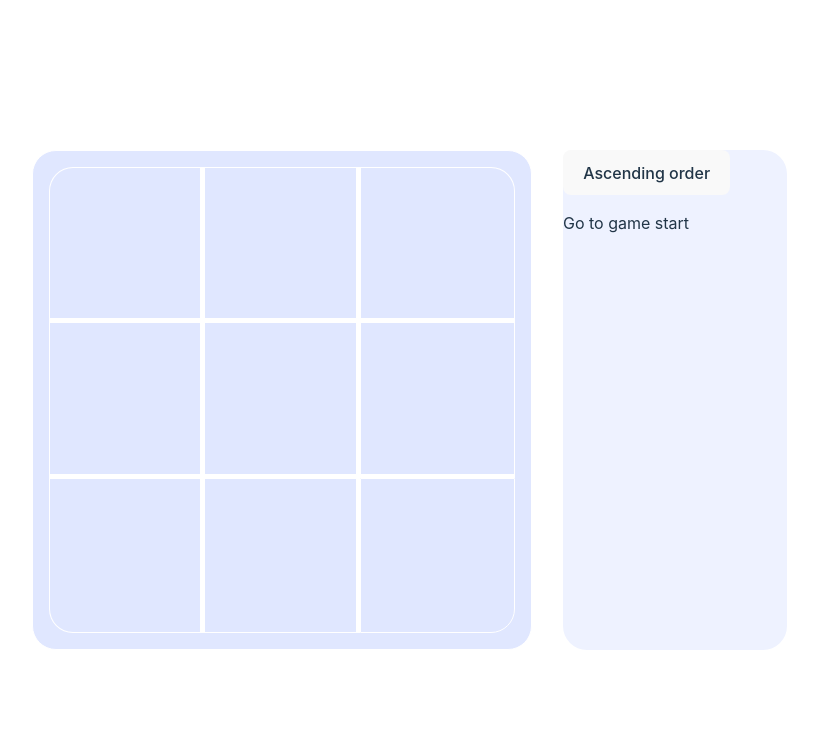
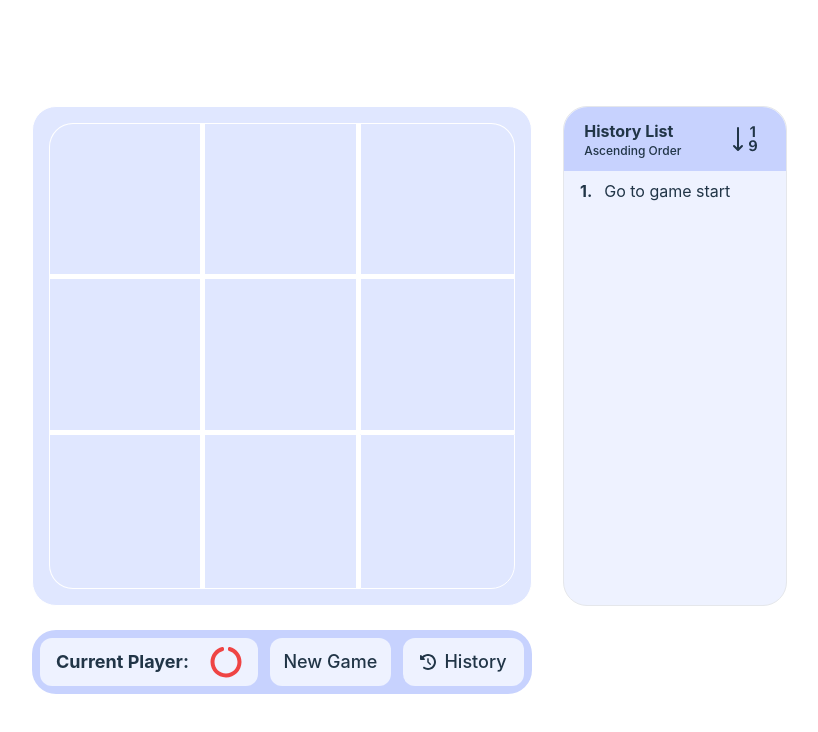
Before and after one commit to nmthong226/my-tic-tac-toe, a React (Vite) app: page / in a window 1280 px wide. Shown: the top 732 px of the page, without its empty margins (358-1176 px from the left). Built offline with nearby package versions, Linux system fonts and the light colour scheme.

Commit message:
build: finish the core functionality

```diff
--- a/src/App.jsx
+++ b/src/App.jsx
@@ -1,25 +1,36 @@
 import { useState } from 'react';
 import { FaCircleNotch } from "react-icons/fa";
 import { FaXmark } from "react-icons/fa6";
+import { BsSortNumericDown, BsSortNumericUp } from "react-icons/bs";
+import { FaClockRotateLeft } from "react-icons/fa6";
 import './App.css';
 
 const cx = (...classes) => classes.filter(Boolean).join(' ');
 
-function Square({ value, onSquareClick, className }) {
+function Square({ value, onSquareClick, className, isWinningSquare, xIsNext, winner }) {
   return (
     <button className={cx("flex items-center justify-center square", className)} onClick={onSquareClick}>
-      <div className="w-[90%] h-[90%] flex items-center justify-center hover:bg-white rounded-3xl hover:scale-110 transform transition-transform ease-out duration-200">
-        {value === 'X' ?
-          <FaCircleNotch className="text-red-500 w-20 h-20" /> :
-          value === 'O' ?
-            <FaXmark className="text-blue-500 w-28 h-28" /> : null
+      <div className={`w-[90%] h-[90%] flex items-center justify-center
+        ${isWinningSquare ? "bg-white shadow-lg scale-110 transform transition-transform ease-out duration-200" : ""}
+        hover:bg-white rounded-3xl hover:scale-110 transform
+        transition-transform ease-out duration-200 group`}>
+        {value === 'X' ? (
+          <FaCircleNotch className="text-red-500 w-20 h-20" />
+        ) : value === 'O' ? (
+          <FaXmark className="text-blue-500 w-28 h-28" />
+        ) :
+          xIsNext ? (
+            <FaCircleNotch className="group-hover:flex hidden text-zinc-500 w-20 h-20" />
+          ) : (
+            <FaXmark className="group-hover:flex hidden text-zinc-500 w-28 h-28" />
+          )
         }
       </div>
     </button>
   );
 }
 
-function Board({ xIsNext, squares, onPlay }) {
+function Board({ xIsNext, squares, onPlay, setCurrentPlayer }) {
   function handleClick(i) {
     if (calculateWinner(squares) || squares[i]) {
       return;
@@ -30,16 +41,19 @@ function Board({ xIsNext, squares, onPlay }) {
     } else {
       nextSquares[i] = 'O';
     }
-    onPlay(nextSquares);
+    onPlay(nextSquares, i);
   }
 
-  const winner = calculateWinner(squares);
+  const result = calculateWinner(squares);
+  const winner = result ? result.winner : null;
+  const winningLine = result ? result.line : [];
   let status;
   if (winner) {
     status = 'Winner: ' + winner;
   } else {
-    status = 'Next player: ' + (xIsNext ? 'X' : 'O');
+    status = (xIsNext ? 'X' : 'O');
   }
+  setCurrentPlayer(status);
 
   return (
     <>
@@ -47,6 +61,7 @@ function Board({ xIsNext, squares, onPlay }) {
         <div className="board-row grid grid-cols-3 h-full w-full" key={rowIndex}>
           {Array(3).fill(null).map((_, colIndex) => {
             const index = rowIndex * 3 + colIndex;
+            const isWinningSquare = winningLine.includes(index); // check if it's part of winning line
             return (
               <Square
                 key={index}
@@ -59,7 +74,11 @@ function Board({ xIsNext, squares, onPlay }) {
                   ${rowIndex == 0 && colIndex == 2 ? 'rounded-tr-3xl' : ''}
                   ${rowIndex == 2 && colIndex == 0 ? 'rounded-bl-3xl' : ''}
                   ${rowIndex == 2 && colIndex == 2 ? 'rounded-br-3xl' : ''}
-                  border-white rounded-none hover:border-white p-2 focus:outline-none`} />
+                  border-white rounded-none hover:border-white p-2 focus:outline-none`}
+                isWinningSquare={isWinningSquare}
+                xIsNext={xIsNext}
+                winner={winner}
+              />
             );
           })}
         </div>
@@ -69,69 +88,118 @@ function Board({ xIsNext, squares, onPlay }) {
 }
 
 export default function Game() {
-  const [history, setHistory] = useState([Array(9).fill(null)]);
+  const [history, setHistory] = useState([{ squares: Array(9).fill(null), location: null }]);
+  const [showHistory, setShowHistory] = useState(true);
+  const [currentPlayer, setCurrentPlayer] = useState('X');
   const [currentMove, setCurrentMove] = useState(0);
+  const [isAscending, setAscending] = useState(true);
   const xIsNext = currentMove % 2 === 0;
-  const currentSquares = history[currentMove];
+  const currentSquares = history[currentMove].squares;
 
-  function handlePlay(nextSquares) {
-    const nextHistory = [...history.slice(0, currentMove + 1), nextSquares];
+  // Function to handle each move
+  function handlePlay(nextSquares, index) {
+    const row = Math.floor(index / 3);
+    const col = index % 3;
+    const location = `(${row + 1}, ${col + 1})`; // Convert to (row, col)
+
+    const nextHistory = [...history.slice(0, currentMove + 1), { squares: nextSquares, location }];
     setHistory(nextHistory);
     setCurrentMove(nextHistory.length - 1);
+    setCurrentPlayer(xIsNext ? 'O' : 'X');
   }
 
   function jumpTo(nextMove) {
     setCurrentMove(nextMove);
+    setCurrentPlayer(nextMove % 2 === 0 ? 'X' : 'O');
   }
 
-  const moves = history.map((squares, move, currentMove) => {
+  // Function to handle resetting the game
+  function handleNewGame() {
+    setHistory([{ squares: Array(9).fill(null), location: null }]); // Reset history
+    setCurrentMove(0); // Reset move
+    setCurrentPlayer('X'); // Reset player to 'X'
+  }
+
+  const moves = history.map((step, move) => {
     let description;
     if (move > 0) {
-      description = 'Go to move #' + move;
+      description = `Go to move #${move} at ${step.location}`;
     } else {
       description = 'Go to game start';
     }
-    const checkMove = currentMove.length == move + 1;
+
     return (
-      <li key={move}>
-        {checkMove ? (
-          <p>{description}</p>
+      <li key={move} className='flex flex-row items-center space-x-2'>
+        <p className='font-bold'>{move + 1}.</p>
+        {move === currentMove ? (
+          <p className='px-1'>{description}</p>
         ) : (
-          <button onClick={() => jumpTo(move)}>{description}</button>
+          <button
+            className='p-1 my-1 font-normal'
+            onClick={() => jumpTo(move)}>
+            {description}
+          </button>
         )}
       </li>
     );
-  });
+  }).sort((a, b) => (isAscending ? a.key - b.key : b.key - a.key));
 
   return (
-    <div className="game flex flex-row w-screen h-screen justify-center items-center">
+    <div className="game flex flex-col w-screen h-screen justify-center items-center">
       <div className="game-board flex flex-col w-[500px] h-[500px] bg-indigo-100 items-center justify-center rounded-3xl border-[1px] border-white p-4 relative">
-        <Board xIsNext={xIsNext} squares={currentSquares} onPlay={handlePlay} />
-        <div className="game-info absolute -right-64 bg-indigo-50 h-[500px] w-56 rounded-3xl">
-          <button className="mb-4">Ascending order</button>
-          <ol>{moves}</ol>
+        <Board xIsNext={xIsNext} squares={currentSquares} onPlay={(nextSquares, index) => handlePlay(nextSquares, index)} setCurrentPlayer={setCurrentPlayer} />
+        <div className={`game-info absolute -right-64 bg-indigo-50 h-[500px] w-56 rounded-3xl border ${showHistory ? 'animate-fade' : 'hidden'}`}>
+          <button className="w-full h-16 bg-indigo-200 rounded-t-3xl rounded-b-none mb-2 group" onClick={() => setAscending(!isAscending)}>
+            <div className='flex flex-row items-center justify-between'>
+              <div className='flex flex-col items-start'>
+                <p className='font-bold'>History List</p>
+                <p className='text-xs'>{isAscending ? "Ascending Order" : "Descending Order"}</p>
+              </div>
+              <BsSortNumericDown className={`w-10 h-10 p-1 rounded-lg group-hover:bg-indigo-50 hover:bg-bg-indigo-50 ${isAscending ? '' : 'hidden'}`} onClick={() => setAscending(!isAscending)} />
+              <BsSortNumericUp className={`w-10 h-10 p-1 rounded-lg group-hover:bg-indigo-50 hover:bg-indigo-50 ${isAscending ? 'hidden' : ''}`} onClick={() => setAscending(!isAscending)} />
+            </div>
+          </button>
+          <ol className='flex flex-col ml-4'>{moves}</ol>
         </div>
       </div>
+      <div className='flex justify-between w-[500px] h-16 bg-indigo-200 mt-6 rounded-3xl p-2'>
+        <div className='flex flex-row w-[45%] h-full bg-indigo-50 rounded-xl items-center justify-between px-4'>
+          <p className='text-lg font-bold mr-4'>Current Player: </p>
+          {currentPlayer === 'X' ? (
+            <FaCircleNotch className="text-red-500 w-8 h-8" />
+          ) : (
+            <FaXmark className="text-blue-500 w-10 h-10" />
+          )}
+        </div>
+        <button
+          className='flex flex-row w-[25%] h-full bg-indigo-50 hover:bg-white rounded-xl items-center justify-center px-2'
+          onClick={handleNewGame} // Reset the game when clicked
+        >
+          <p className='text-lg'>New Game </p>
+        </button>
+        <button
+          onClick={() => setShowHistory(!showHistory)}
+          className='group flex flex-row w-[25%] h-full bg-indigo-50 hover:bg-white rounded-xl items-center justify-center px-2'>
+          <FaClockRotateLeft className='mr-2' />
+          <p className='text-lg'>History </p>
+        </button>
+      </div>
     </div>
-
   );
 }
 
+
 function calculateWinner(squares) {
   const lines = [
-    [0, 1, 2],
-    [3, 4, 5],
-    [6, 7, 8],
-    [0, 3, 6],
-    [1, 4, 7],
-    [2, 5, 8],
-    [0, 4, 8],
-    [2, 4, 6],
+    [0, 1, 2], [3, 4, 5], [6, 7, 8], // rows
+    [0, 3, 6], [1, 4, 7], [2, 5, 8], // columns
+    [0, 4, 8], [2, 4, 6],            // diagonals
   ];
+
   for (let i = 0; i < lines.length; i++) {
     const [a, b, c] = lines[i];
     if (squares[a] && squares[a] === squares[b] && squares[a] === squares[c]) {
-      return squares[a];
+      return { winner: squares[a], line: [a, b, c] }; // return both winner and winning line
     }
   }
   return null;
```
